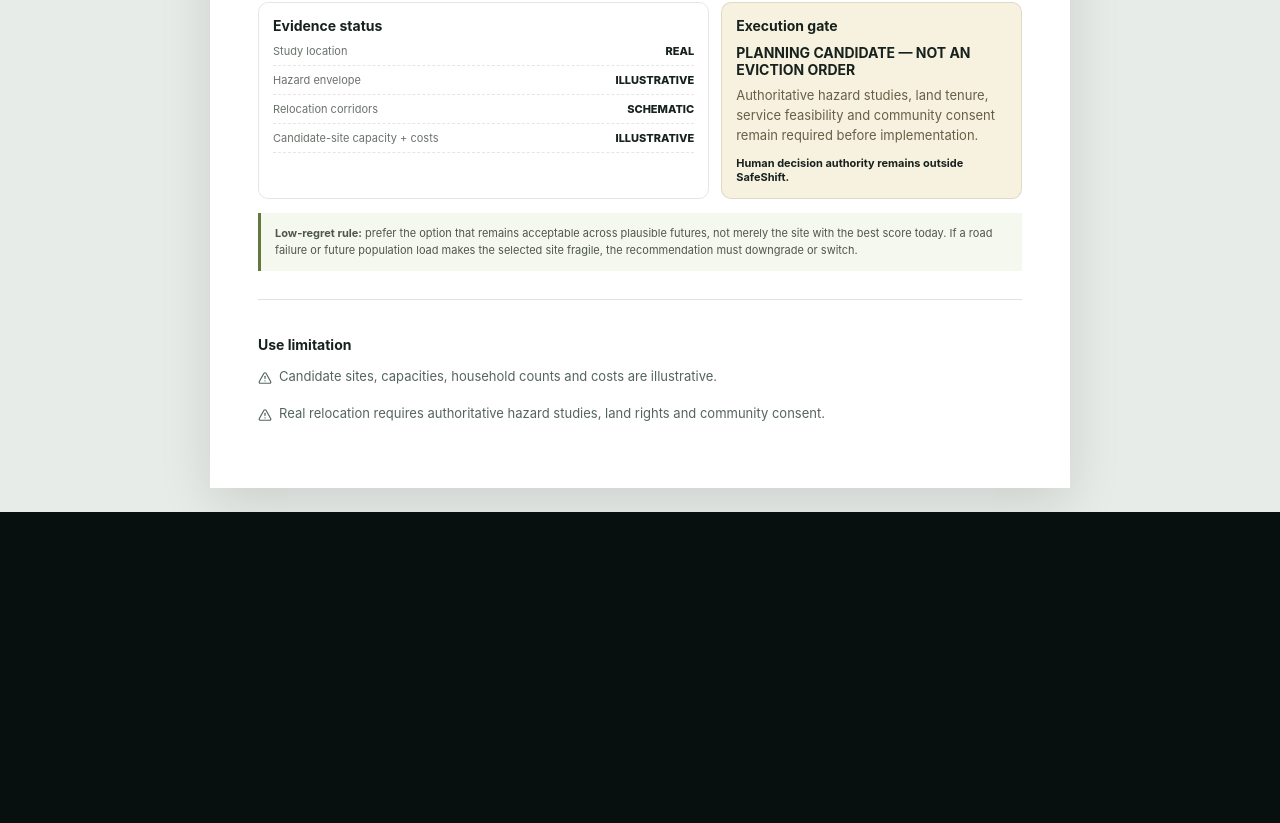
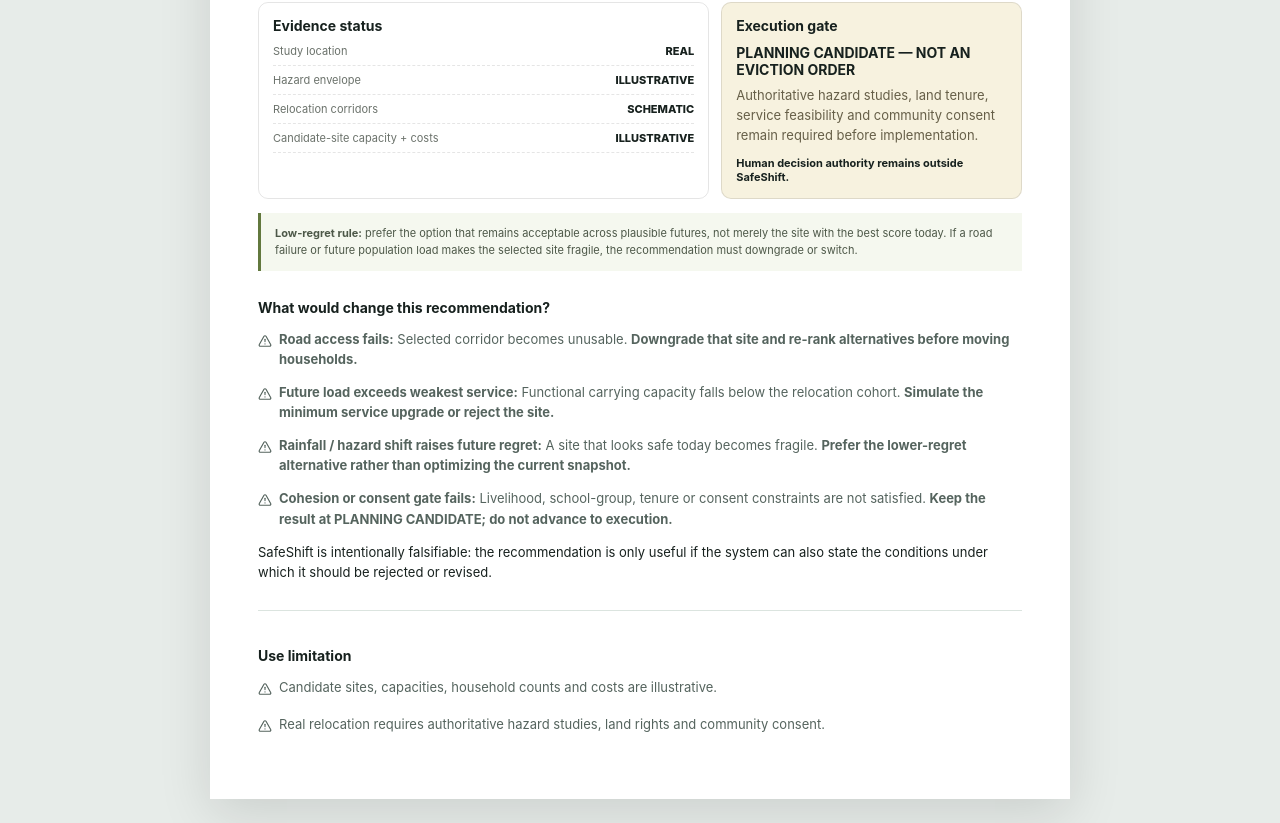
Before and after one commit to aadi-harale/ai, a Next.js app: page /brief in a window 1280 px wide. Shown: the part 1097-1920 px from the top of the page. Before the commit the page ends 1609 px from the top, so only its background shows below. Built offline with nearby package versions, Linux system fonts and the light colour scheme.

Commit message:
Make SafeShift brief expose decision reversal conditions

```diff
--- a/app/brief/page.tsx
+++ b/app/brief/page.tsx
@@ -11,10 +11,19 @@ const trace=[
   ["06","Consent","Hard gate","No site becomes an execution recommendation until tenure and community consent are verified."],
 ] as const;
 
+const reversals=[
+  ["Road access fails","Selected corridor becomes unusable","Downgrade that site and re-rank alternatives before moving households."],
+  ["Future load exceeds weakest service","Functional carrying capacity falls below the relocation cohort","Simulate the minimum service upgrade or reject the site."],
+  ["Rainfall / hazard shift raises future regret","A site that looks safe today becomes fragile","Prefer the lower-regret alternative rather than optimizing the current snapshot."],
+  ["Cohesion or consent gate fails","Livelihood, school-group, tenure or consent constraints are not satisfied","Keep the result at PLANNING CANDIDATE; do not advance to execution."],
+] as const;
+
 export default function Brief(){
   return <main className="briefPage"><div className="briefTools"><Link href="/explore"><ArrowLeft/>Back</Link><span>Browser Print → Save as PDF</span></div><article className="brief"><header><div><b>SAFESHIFT</b><small>Proactive Relocation Decision Studio</small></div><span>DECISION BRIEF · MALIN DEMO</span></header><section className="briefHero"><small>PLANNING RECOMMENDATION</small><h1>Relocate the highest-risk clusters first — not the entire village.</h1><p>Illustrative scenario: 138 of 491 households dominate catastrophic exposure.</p></section><div className="briefStats"><div><span>Households</span><b>491</b></div><div><span>Extreme-risk</span><b>138</b></div><div><span>Strategy</span><b>Partial</b></div><div><span>Evidence</span><b>82%</b></div></div><section><h2>What SafeShift adds</h2><div className="briefList"><p><Waypoints/><span><b>Low-regret planning:</b> stress-test candidate sites across plausible futures.</span></p><p><Wrench/><span><b>Site Viability Upgrade Planner:</b> identify the minimum service investment that unlocks a safer site.</span></p><p><HeartHandshake/><span><b>Community cohesion gate:</b> do not optimize by scattering neighbourhood and livelihood networks.</span></p></div></section>
 
 <section className={styles.trace} aria-label="Decision trace"><div className={styles.traceHead}><div><small>WHY THIS RECOMMENDATION EXISTS</small><h2>Six checks from hazard to consent</h2></div><p>A judge should be able to audit the recommendation without replaying the whole interface. Each stage exposes the rule that can stop or change the decision.</p></div><div className={styles.steps}>{trace.map(([n,title,value,why])=><article className={styles.step} key={n}><span>{n}</span><b>{title}</b><strong>{value}</strong><p>{why}</p></article>)}</div><div className={styles.evidence}><article><h3>Evidence status</h3><dl><div><dt>Study location</dt><dd>REAL</dd></div><div><dt>Hazard envelope</dt><dd>ILLUSTRATIVE</dd></div><div><dt>Relocation corridors</dt><dd>SCHEMATIC</dd></div><div><dt>Candidate-site capacity + costs</dt><dd>ILLUSTRATIVE</dd></div></dl></article><article className={styles.gate}><h3>Execution gate</h3><b>PLANNING CANDIDATE — NOT AN EVICTION ORDER</b><p>Authoritative hazard studies, land tenure, service feasibility and community consent remain required before implementation.</p><strong>Human decision authority remains outside SafeShift.</strong></article></div><div className={styles.proof}><b>Low-regret rule:</b> prefer the option that remains acceptable across plausible futures, not merely the site with the best score today. If a road failure or future population load makes the selected site fragile, the recommendation must downgrade or switch.</div></section>
 
+<section aria-label="Recommendation reversal conditions"><h2>What would change this recommendation?</h2><div className="briefList">{reversals.map(([trigger,effect,response])=><p key={trigger}><AlertTriangle/><span><b>{trigger}:</b> {effect}. <strong>{response}</strong></span></p>)}</div><p>SafeShift is intentionally falsifiable: the recommendation is only useful if the system can also state the conditions under which it should be rejected or revised.</p></section>
+
 <section className="briefLimits"><h2>Use limitation</h2><p><AlertTriangle/>Candidate sites, capacities, household counts and costs are illustrative.</p><p><AlertTriangle/>Real relocation requires authoritative hazard studies, land rights and community consent.</p></section></article></main>;
 }
```
